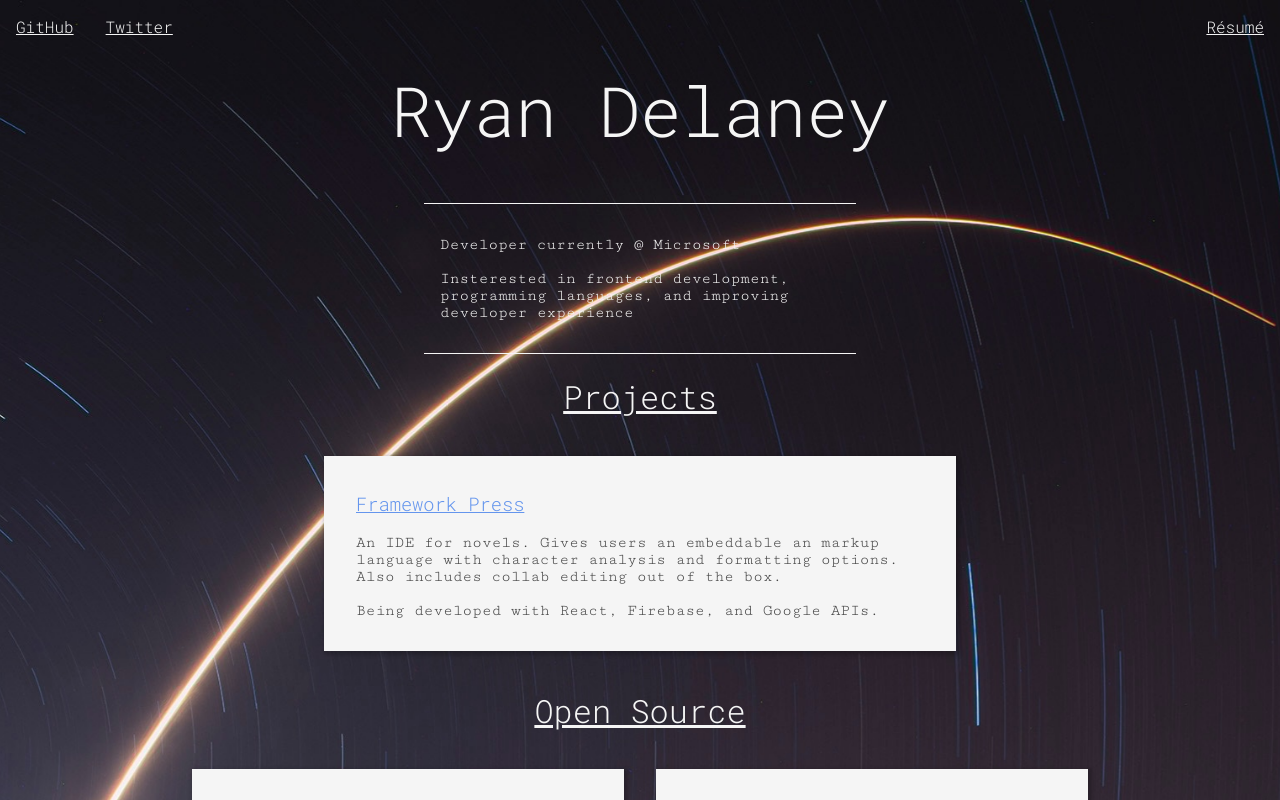
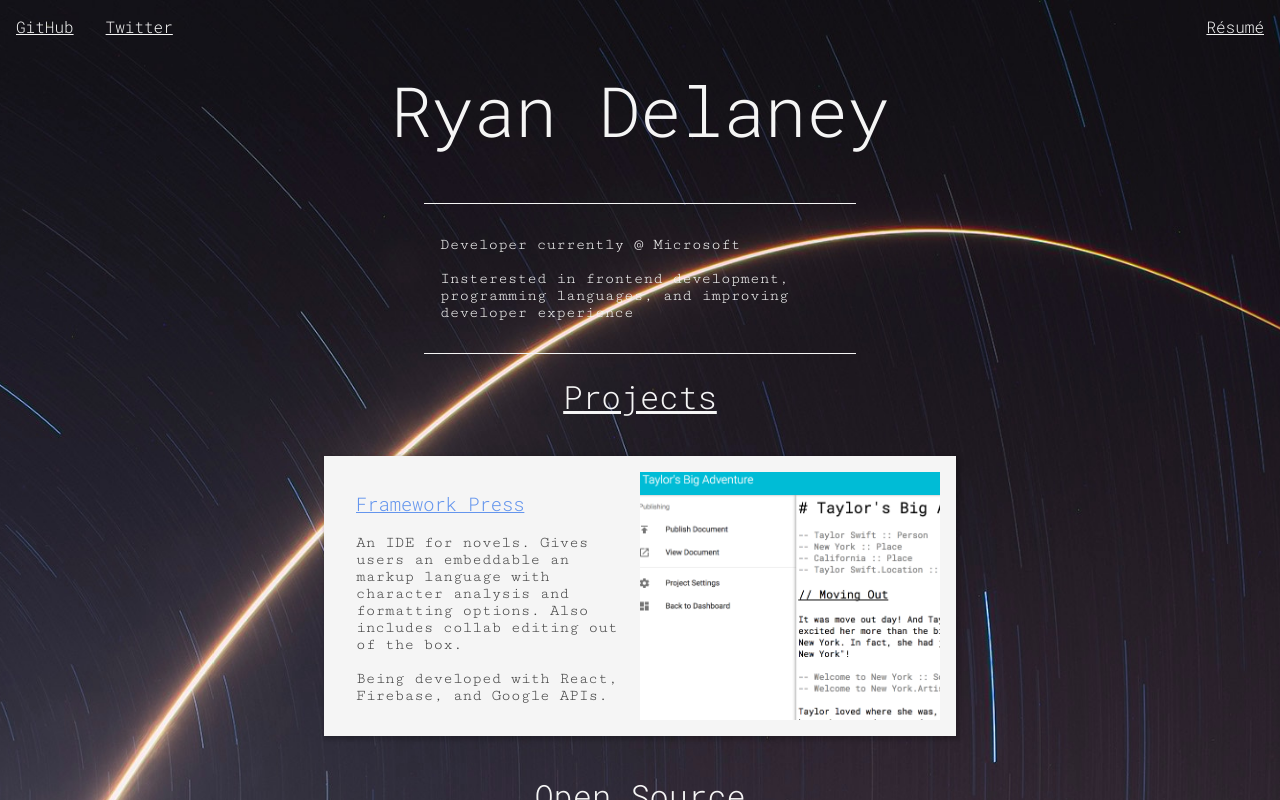
Before and after one commit to rrdelaney/Portfolio, a React (Create React App) app: page / in a window 1280 px wide. Shown: the top 800 px of the page. Built offline with nearby package versions, Linux system fonts and the light colour scheme; no server answers.

Commit message:
Fixed images not rendering

```diff
--- a/src/Card.js
+++ b/src/Card.js
@@ -33,7 +33,7 @@ export default styled.div`
 `
 
 export const CardImg = styled.div`
-  width: {$props => props.side ? '50%' : 'calc(100% + 2rem)'};
+  width: ${props => props.side ? '50%' : 'calc(100% + 2rem)'};
   height: 100%;
   background-size: cover;
   background-image: url(${props => props.src});
```
